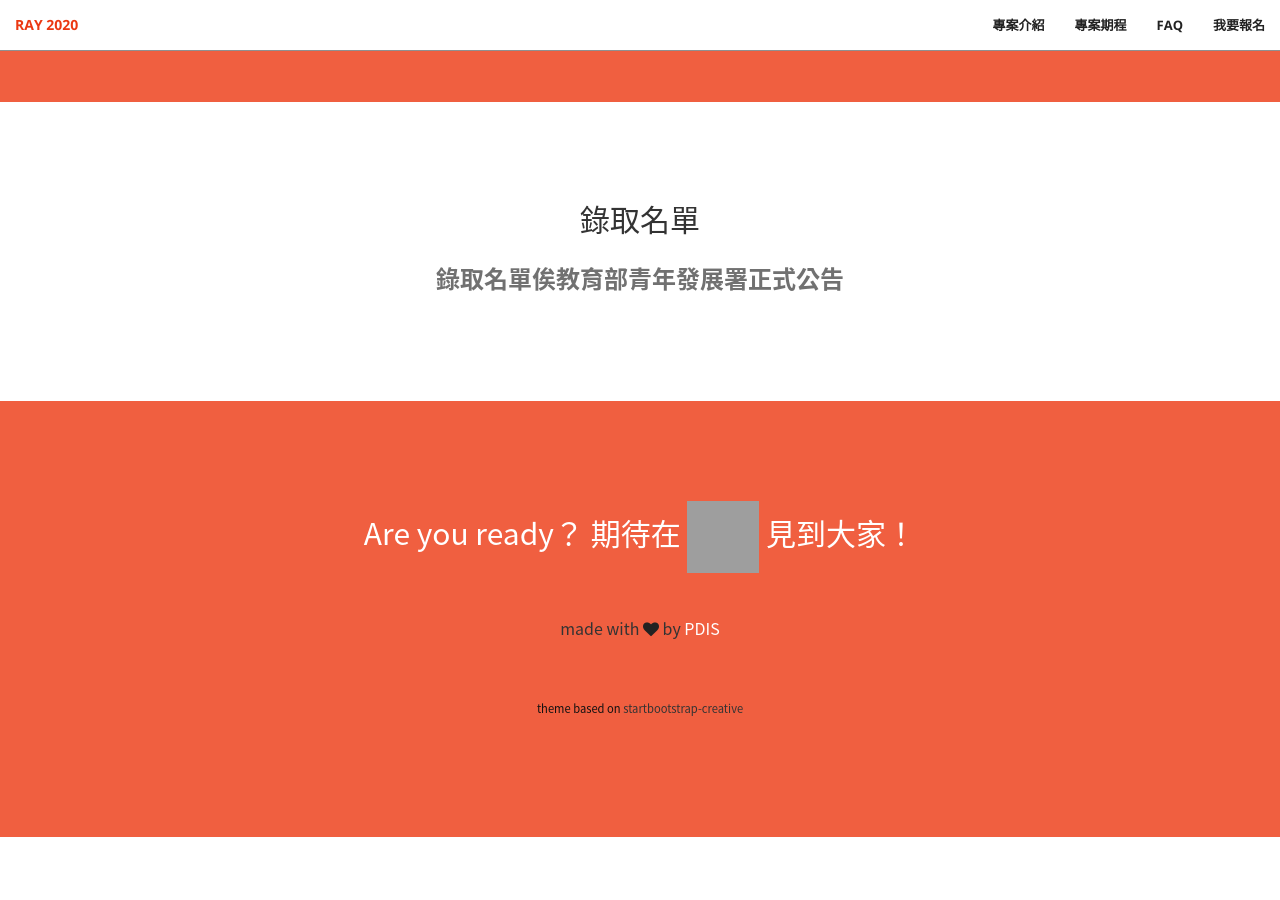
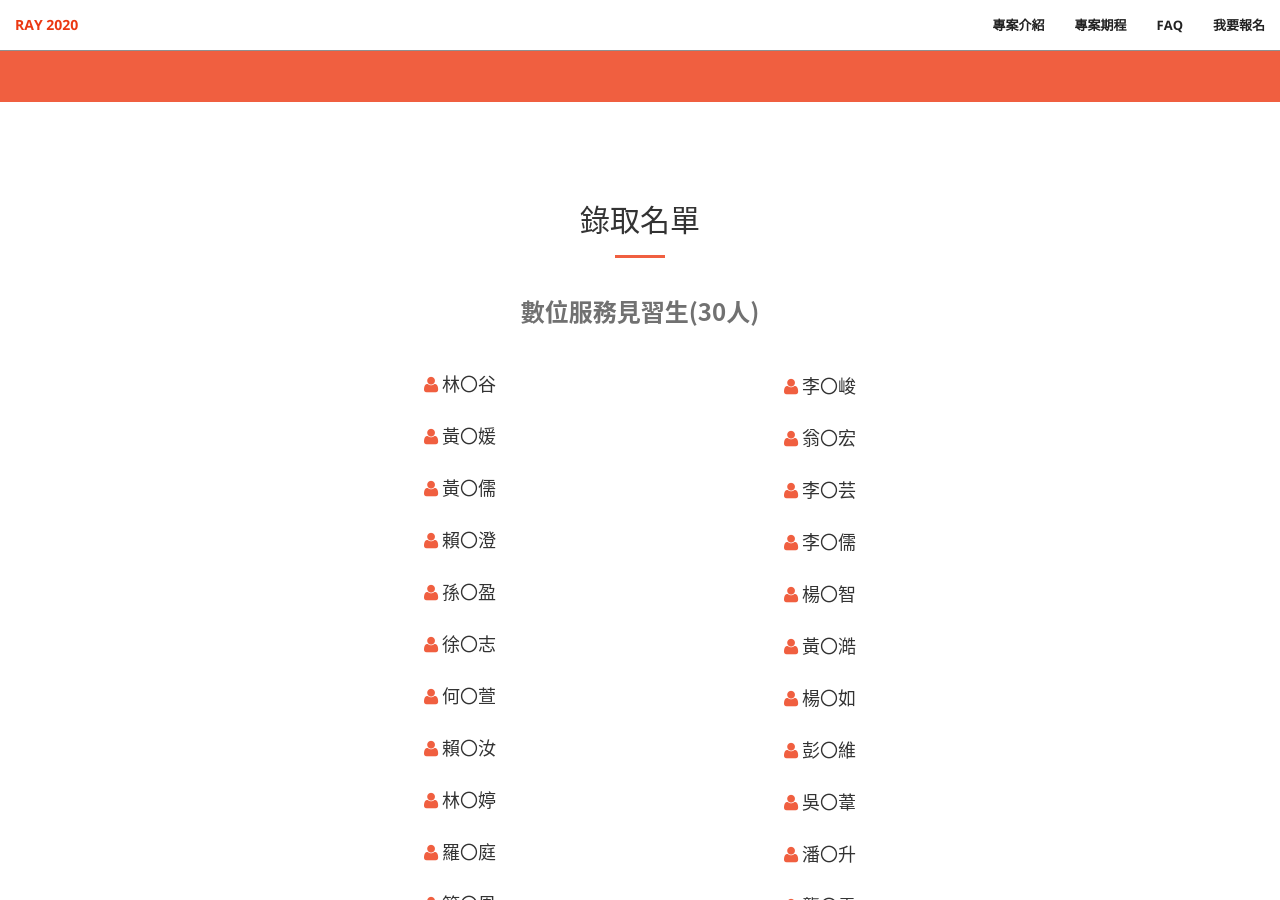
Before and after one commit to PDIS/ray2020-recruit, a Jekyll site: the page built from docs/index.html, in a window 1280 px wide and 900 px high, scrolled down 3899 px. Built offline with Jekyll 4.4.1, drawn with Linux system fonts in a browser that asks for light colours; before the commit the page ends 4736 px from its top, so only the background shows below that; some of the changed text lies outside the part shown; grey boxes are pictures that could not be loaded.

Commit message:
Change admission list

```diff
--- a/docs/_data/admission-list.json
+++ b/docs/_data/admission-list.json
@@ -1,32 +1,37 @@
 [
     {
-        "title": "數位服務見習生(25人)",
+        "title": "數位服務見習生(30人)",
         "names": [
-            "林〇廷",
-            "羅〇婷",
+            "林〇谷",
             "李〇峻",
-            "孫〇承",
-            "林〇恩",
-            "游〇穎",
-            "林〇谷",
-            "劉〇薇",
-            "陳〇霖",
-            "金〇葳",
-            "凌〇庭",
-            "潘〇誠",
-            "楊〇翎",
-            "陳〇青",
-            "胡〇恬",
-            "詹〇容",
-            "周〇辛",
-            "陳〇之",
-            "游〇賢",
-            "陳〇瑀",
-            "游〇晉",
-            "林〇辰",
-            "張〇瑄",
-            "吳〇穎",
-            "徐〇華"
+            "黃〇媛",
+            "翁〇宏",
+            "黃〇儒",
+            "李〇芸",
+            "賴〇澄",
+            "李〇儒",
+            "孫〇盈",
+            "楊〇智",
+            "徐〇志",
+            "黃〇澔",
+            "何〇萱",
+            "楊〇如",
+            "賴〇汝",
+            "彭〇維",
+            "林〇婷",
+            "吳〇葦",
+            "羅〇庭",
+            "潘〇升",
+            "簡〇恩",
+            "龔〇霏",
+            "賴〇丞",
+            "張〇涵",
+            "李〇",
+            "張〇菱",
+            "羅〇",
+            "林〇軒",
+            "翁〇奇",
+            "蔡〇羽"
         ]
     }
 ]
--- a/docs/_includes/admission-list.html
+++ b/docs/_includes/admission-list.html
@@ -4,9 +4,9 @@
             <div class="col-lg-8 col-lg-offset-2 text-center">
                 <h2 class="section-heading">錄取名單
                 </h2>
-                <h3 style="font-weight: 600;color: #717171; margin-top:30px">錄取名單俟教育部青年發展署正式公告
-                </h3>
-                <!-- <hr class="primary">
+                <!--                 <h3 style="font-weight: 600;color: #717171; margin-top:30px">錄取名單俟教育部青年發展署正式公告
+                </h3> -->
+                <hr class="primary">
                 {% for list in site.data.admission-list %}
                 <div class="col-md-12">
                     <h3 style="font-weight: 600;color: #717171; margin-bottom:30px">
@@ -33,7 +33,7 @@
                     {% endfor %}
                 </div>
                 {% endfor %}
-                <h3 style="font-weight: 600;color: #717171; margin-top:30px">錄取同學請隨時留意email重要訊息通知
+                <!--  <h3 style="font-weight: 600;color: #717171; margin-top:30px">錄取同學請隨時留意email重要訊息通知
                 </h3> -->
             </div>
         </div>
```
